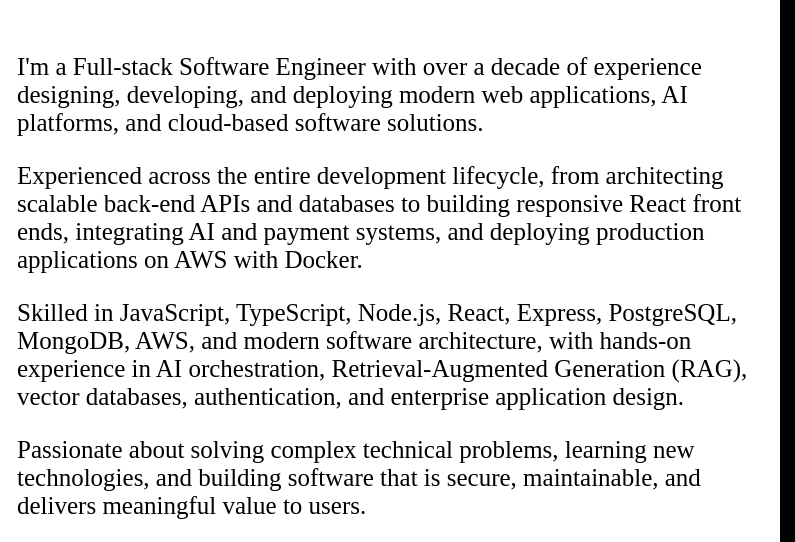
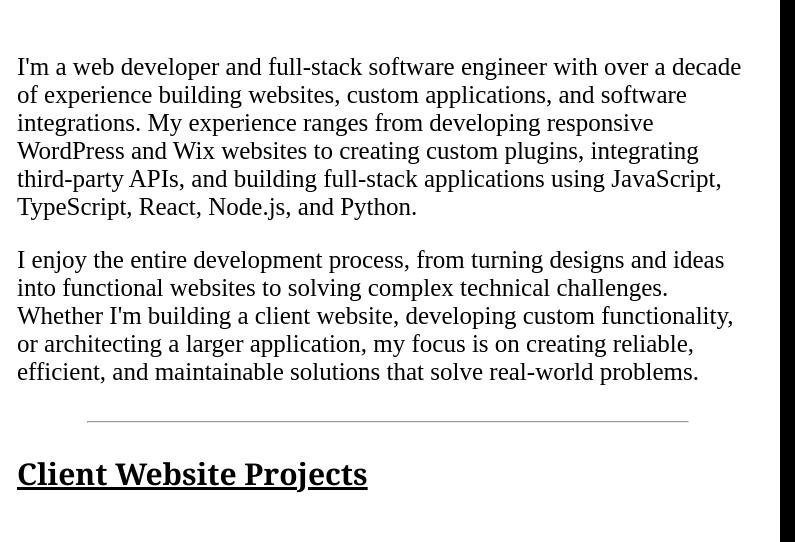
Before and after one commit to agbwebdesigns/agbwebdesigns.github.io, a plain HTML site: page index.html in a window 1280 px wide. Shown: the part 383-925 px from the top of the page, 485-1280 px from the left. Drawn offline with Linux system fonts and the light colour scheme; a script that the page names is missing.

Commit message:
updated the intro to reflect wordpress and wix work, fixed the title for yellow rose and added analytics skills to the left column

```diff
--- a/index.html
+++ b/index.html
@@ -185,6 +185,15 @@
             <li>Technical Documentation</li>
           </ul>
         </div>
+        <div>
+          <h3>Analytics & Integrations</h3>
+          <ul>
+            <li>Google Analytics</li>
+            <li>Google Tag Manager</li>
+            <li>Brevo API Integration</li>
+            <li>Marketing Automation</li>
+          </ul>
+        </div>
       </div>
       <div id="right-column">
         <div id="spacer-1"></div>
@@ -196,27 +205,10 @@
           </h2>
           <div id="spacer-1"></div>
           <p>
-            I'm a Full-stack Software Engineer with over a decade of experience
-            designing, developing, and deploying modern web applications, AI
-            platforms, and cloud-based software solutions.
+            I'm a web developer and full-stack software engineer with over a decade of experience building websites, custom applications, and software integrations. My experience ranges from developing responsive WordPress and Wix websites to creating custom plugins, integrating third-party APIs, and building full-stack applications using JavaScript, TypeScript, React, Node.js, and Python.
           </p>
           <p>
-            Experienced across the entire development lifecycle, from
-            architecting scalable back-end APIs and databases to building
-            responsive React front ends, integrating AI and payment systems, and
-            deploying production applications on AWS with Docker.
-          </p>
-          <p>
-            Skilled in JavaScript, TypeScript, Node.js, React, Express,
-            PostgreSQL, MongoDB, AWS, and modern software architecture, with
-            hands-on experience in AI orchestration, Retrieval-Augmented
-            Generation (RAG), vector databases, authentication, and enterprise
-            application design.
-          </p>
-          <p>
-            Passionate about solving complex technical problems, learning new
-            technologies, and building software that is secure, maintainable,
-            and delivers meaningful value to users.
+            I enjoy the entire development process, from turning designs and ideas into functional websites to solving complex technical challenges. Whether I'm building a client website, developing custom functionality, or architecting a larger application, my focus is on creating reliable, efficient, and maintainable solutions that solve real-world problems.
           </p>
         </div>
         <hr align="center" width="600" />
@@ -255,7 +247,7 @@
               </ul>
           </section>
           <section id="yellow-rose-studios">
-            <h2>Yellow Rose Studios - WordPress Website Development</h2>
+            <h2>Yellow Rose Studios - Wix Website Management & Email Marketing</h2>
             <h3><b>Role: </b>Lead Developer</h3>
             <p><b>Time-Frame: </b>February 2023 to June 2026</p>
             <a href="https://www.yellowrosestudios.com/" target="_blank">Yellow Rose Studios Website</a>
```
